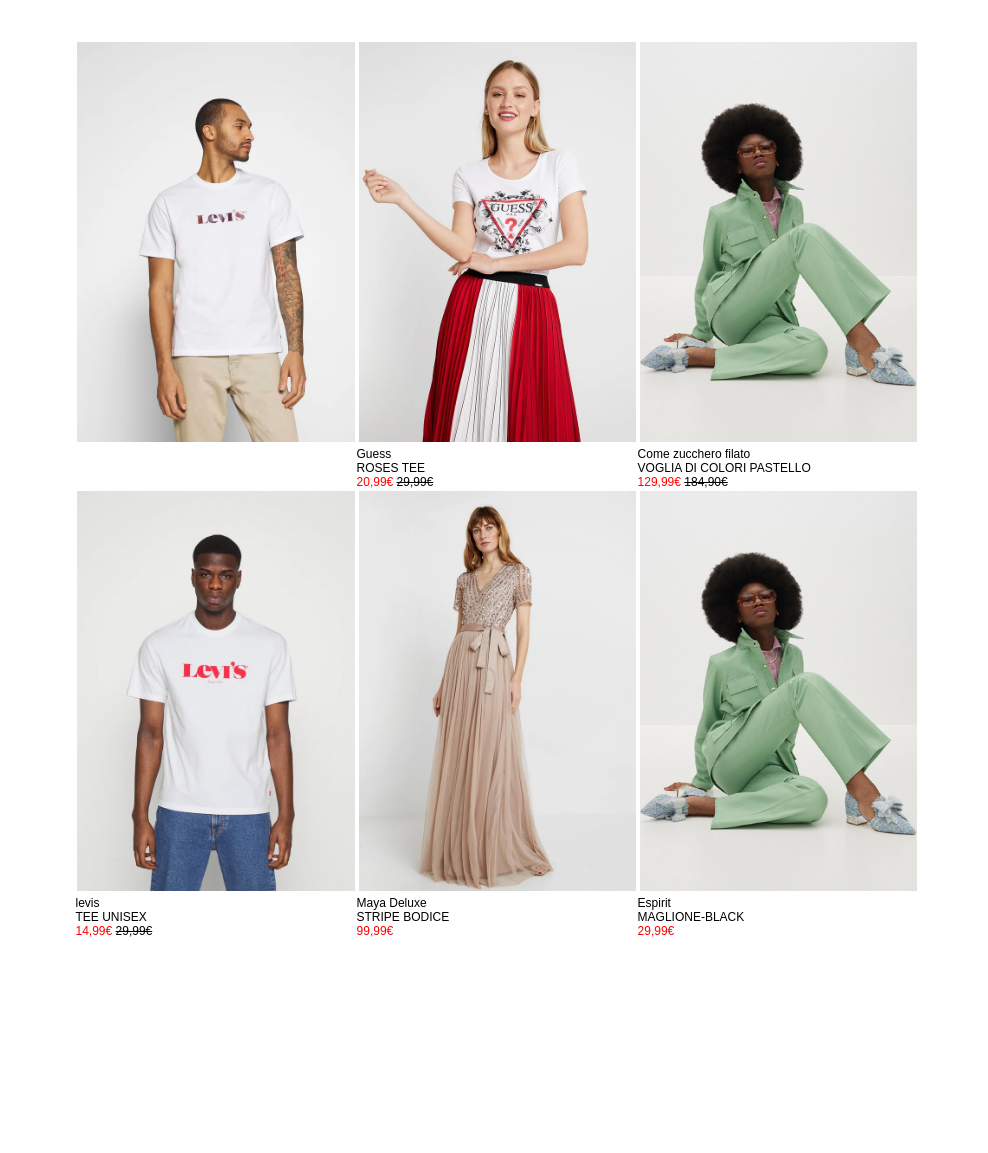
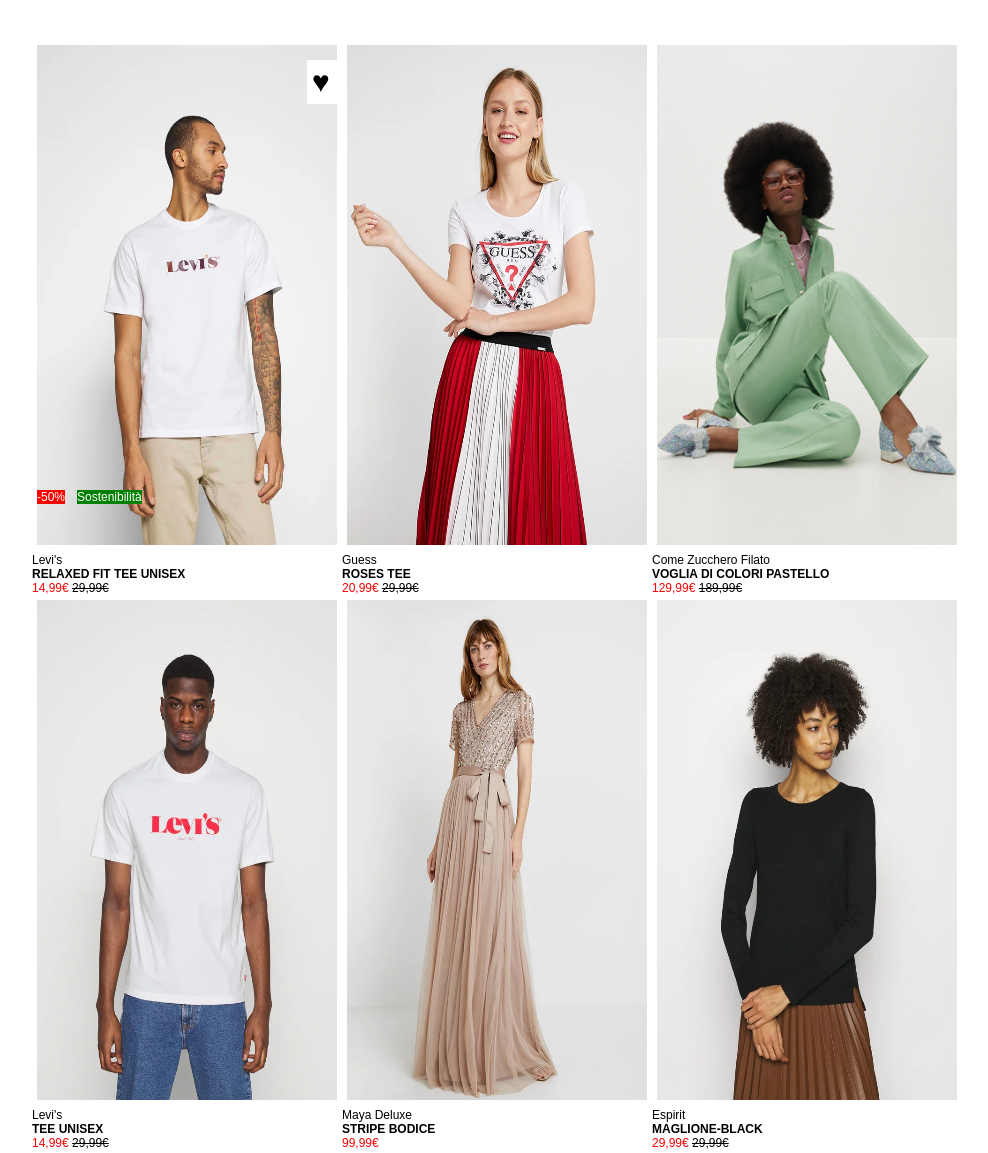
Before and after one commit to IlariaGuarnieri/html-css-boolando, a plain HTML site: page index.html in a window 1280 px wide. Shown: the whole page, without its empty margins (143-1131 px from the left). Before the commit the page ends 978 px from the top, so only its background shows below. Drawn offline with Linux system fonts and the light colour scheme.

Commit message:
ultimazione dettagli

```diff
--- a/index.html
+++ b/index.html
@@ -14,52 +14,63 @@
 
 <!-- prodotto 1 -->
     <div class="product">
-        <img class="product1" src="img/1.webp" alt="" />
-        <div class="product1b"><img src="/img/1b.webp" alt="">
-        <div>levis</div>
-        <div>RLAXED FIT TEE UNISEX</div>
+        <div>
+          <img class="product-levis" src="img/1.webp" alt="" />
+        </div>
+        <img class="product-levis" id="levis-none"  src="/img/1b.webp" alt="">
+        <span class="hearts">&hearts;</span>
+        <span class="sconto">-50%</span>
+          <span class="sostenibilità"> Sostenibilità</span>
+        <div>Levi's</div>
+        <div class="bold">RELAXED FIT TEE UNISEX</div>
         <div> <span class="red-text"> 14,99&euro; </span><s>29,99&euro;</s></div>
-        </div>
     </div>
 
     <!-- prodotto 2 -->
     <div class="product">
-      <img src="img/2.webp" alt="" />
+      <img class="product-levis" src="img/2.webp" alt="" />
+      <img class="product-levis" id="levis-none"  src="/img/2b.webp" alt="">
+      <span class="hearts">&hearts;</span>
+      <span class="sconto">-50%</span>
       <div>Guess</div>
-      <div>ROSES TEE</div>
+      <div class="bold">ROSES TEE</div>
       <div> <span class="red-text"> 20,99&euro; </span><s>29,99&euro;</s></div>
   </div>
 
   <!-- prodotto 3 -->
   <div class="product">
-      <img src="img/3.webp" alt="" />
-      <div>Come zucchero filato</div>
-      <div>VOGLIA DI COLORI PASTELLO</div>
-      <div> <span class="red-text"> 129,99&euro; </span><s>184,90&euro;</s></div>
+    <img class="product-levis" src="img/3.webp" alt="" />
+    <img class="product-levis" id="levis-none"  src="/img/3b.webp" alt="">
+    <div>Come Zucchero Filato</div>
+    <div class="bold">VOGLIA DI COLORI PASTELLO</div>
+    <div> <span class="red-text"> 129,99&euro; </span><s>189,99&euro;</s></div>
 </div>
 
 <!-- prodotto 4 -->
 <div class="product">
-      <img class="product1"  src="img/4.webp" alt="" />
-      <div>levis</div>
-      <div>TEE UNISEX</div>
+  <img class="product-levis" src="img/4.webp" alt="" />
+  <img class="product-levis" id="levis-none"  src="/img/4b.webp" alt="">
+  <div>Levi's</div>
+  <div class="bold">TEE UNISEX</div>
   <div> <span class="red-text"> 14,99&euro; </span><s>29,99&euro;</s></div>
 </div>
 
 <!-- prodotto 5 -->
 <div class="product">
-    <img src="img/5.webp" alt="" />
+  <img class="product-levis" src="img/5.webp" alt="" />
+  <img class="product-levis" id="levis-none"  src="/img/5b.webp" alt="">
   <div>Maya Deluxe</div>
-    <div>STRIPE BODICE</div>
-    <div> <span class="red-text"> 99,99&euro;</div>
+  <div class="bold">STRIPE BODICE</div>
+  <div> <span class="red-text"> 99,99&euro; </span></div>
 </div>
 
 <!-- prodotto 6 -->
 <div class="product">
-    <img src="img/3.webp" alt="" />
+  <img class="product-levis" src="img/6.webp" alt="" />
+  <img class="product-levis" id="levis-none"  src="/img/6b.webp" alt="">
   <div>Espirit</div>
-    <div>MAGLIONE-BLACK</div>
-    <div> <span class="red-text"> 29,99&euro;</div>
+  <div class="bold">MAGLIONE-BLACK</div>
+  <div> <span class="red-text"> 29,99&euro; </span><s>29,99&euro;</s></div>
 </div>
 
   </div>
```
Also changed, not shown: .css/style.css. Lines whose indentation alone changed are shown as unchanged.
